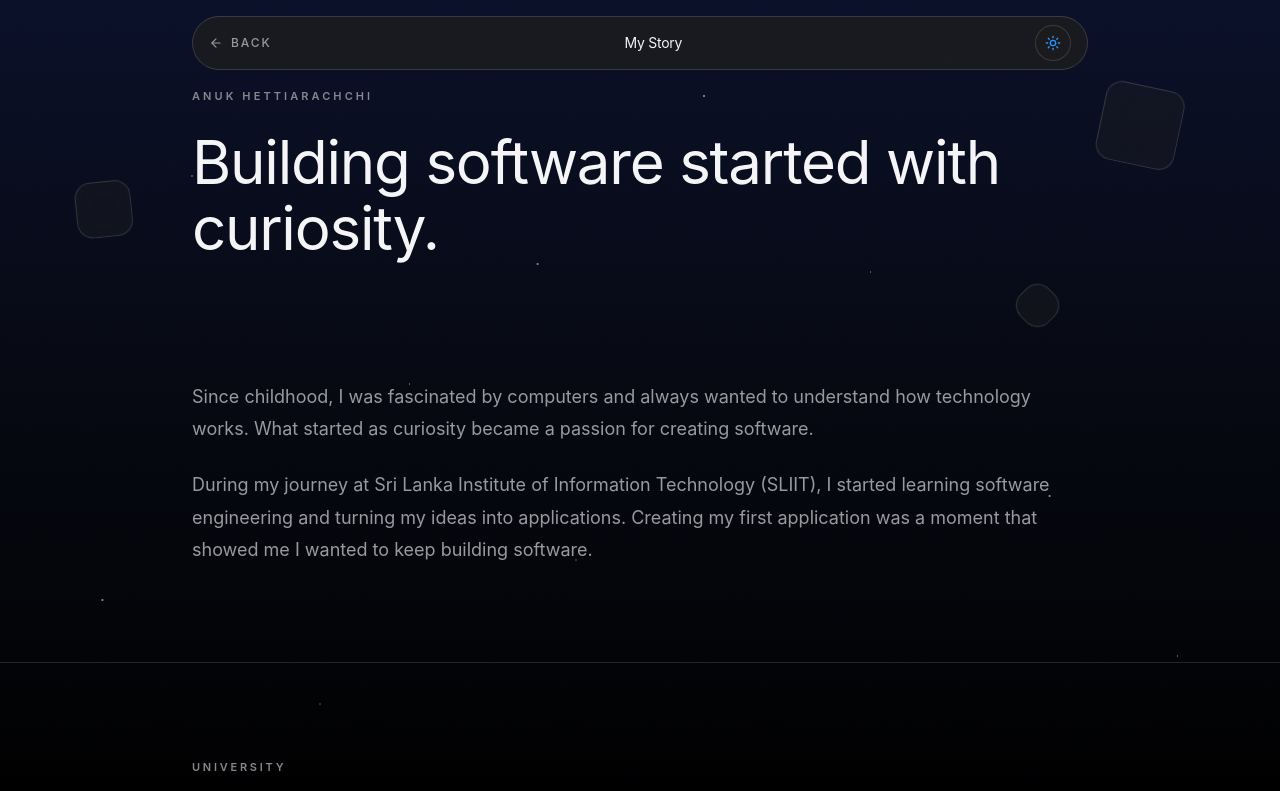
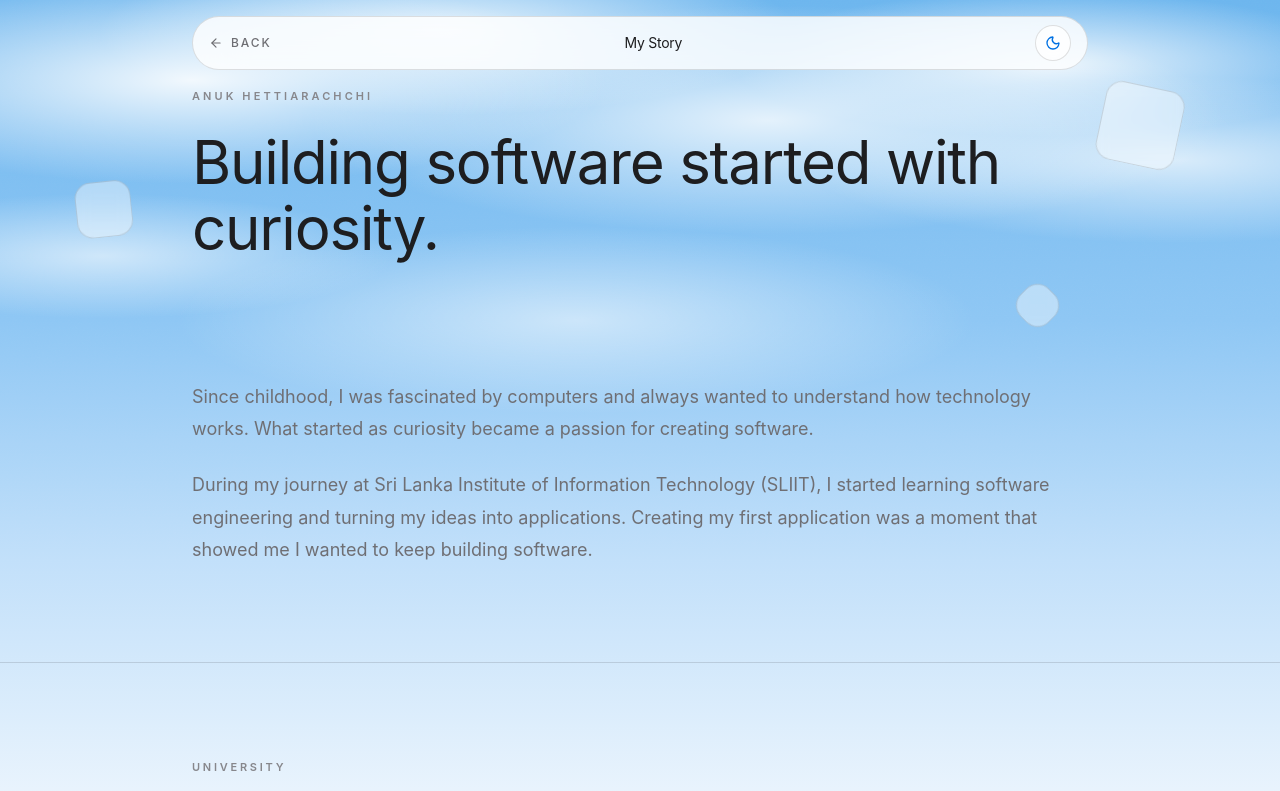
Before and after one commit to anuk549/anuk, a React (Vite) app: page /bio in a window 1280 px wide. Shown: the top 791 px of the page. Built offline with nearby package versions, Linux system fonts and the light colour scheme; no server answers.

Commit message:
improve light them

```diff
--- a/src/contexts/ThemeContext.tsx
+++ b/src/contexts/ThemeContext.tsx
@@ -7,12 +7,12 @@ interface ThemeContextValue {
   toggleTheme: () => void;
 }
 
-const ThemeContext = createContext<ThemeContextValue>({ theme: 'dark', toggleTheme: () => {} });
+const ThemeContext = createContext<ThemeContextValue>({ theme: 'light', toggleTheme: () => {} });
 
 export function ThemeProvider({ children }: { children: ReactNode }) {
   const [theme, setTheme] = useState<Theme>(() => {
     const stored = localStorage.getItem('portfolio-theme') as Theme | null;
-    return stored === 'light' ? 'light' : 'dark';
+    return stored === 'dark' ? 'dark' : 'light';
   });
 
   useEffect(() => {
--- a/src/index.css
+++ b/src/index.css
@@ -54,9 +54,14 @@ body::after {
   z-index: -1;
   pointer-events: none;
   background-image:
-    radial-gradient(600px 420px at 85% -5%, rgba(255, 255, 255, 0.95), transparent 65%),
-    radial-gradient(520px 360px at 8% 6%, rgba(186, 214, 247, 0.5), transparent 70%),
-    linear-gradient(180deg, #e9f0fa 0%, #f5f7fa 45%, #f5f5f7 100%);
+    radial-gradient(ellipse 50% 20% at 15% 10%, rgba(255, 255, 255, 0.9), transparent 65%),
+    radial-gradient(ellipse 42% 16% at 35% 4%, rgba(255, 255, 255, 0.85), transparent 65%),
+    radial-gradient(ellipse 55% 22% at 60% 15%, rgba(255, 255, 255, 0.8), transparent 65%),
+    radial-gradient(ellipse 38% 14% at 82% 8%, rgba(255, 255, 255, 0.85), transparent 65%),
+    radial-gradient(ellipse 45% 16% at 92% 20%, rgba(255, 255, 255, 0.7), transparent 65%),
+    radial-gradient(ellipse 48% 18% at 45% 40%, rgba(255, 255, 255, 0.55), transparent 65%),
+    radial-gradient(ellipse 35% 12% at 8% 32%, rgba(255, 255, 255, 0.6), transparent 65%),
+    linear-gradient(180deg, #6db6ee 0%, #8ec7f4 40%, #c2e0fa 70%, #eaf4fd 100%);
 }
 
 .dark body::after {
```
